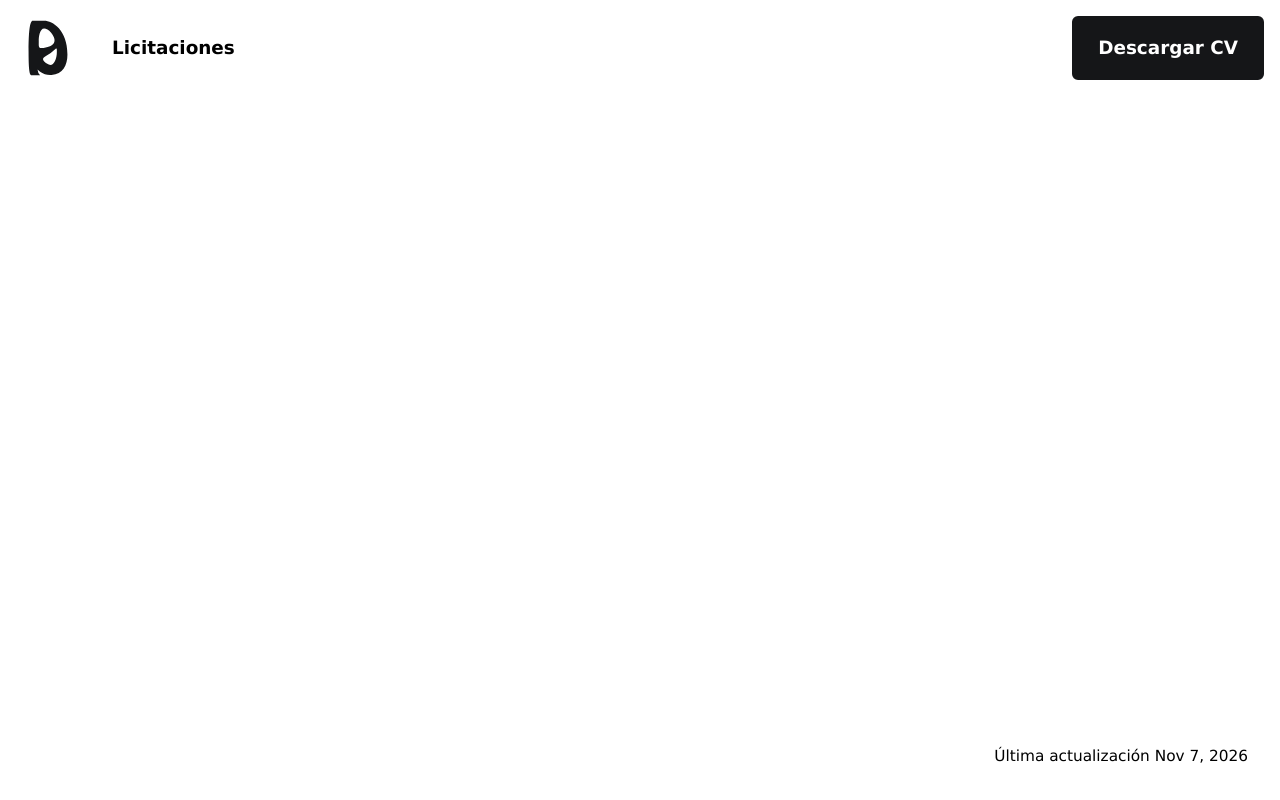
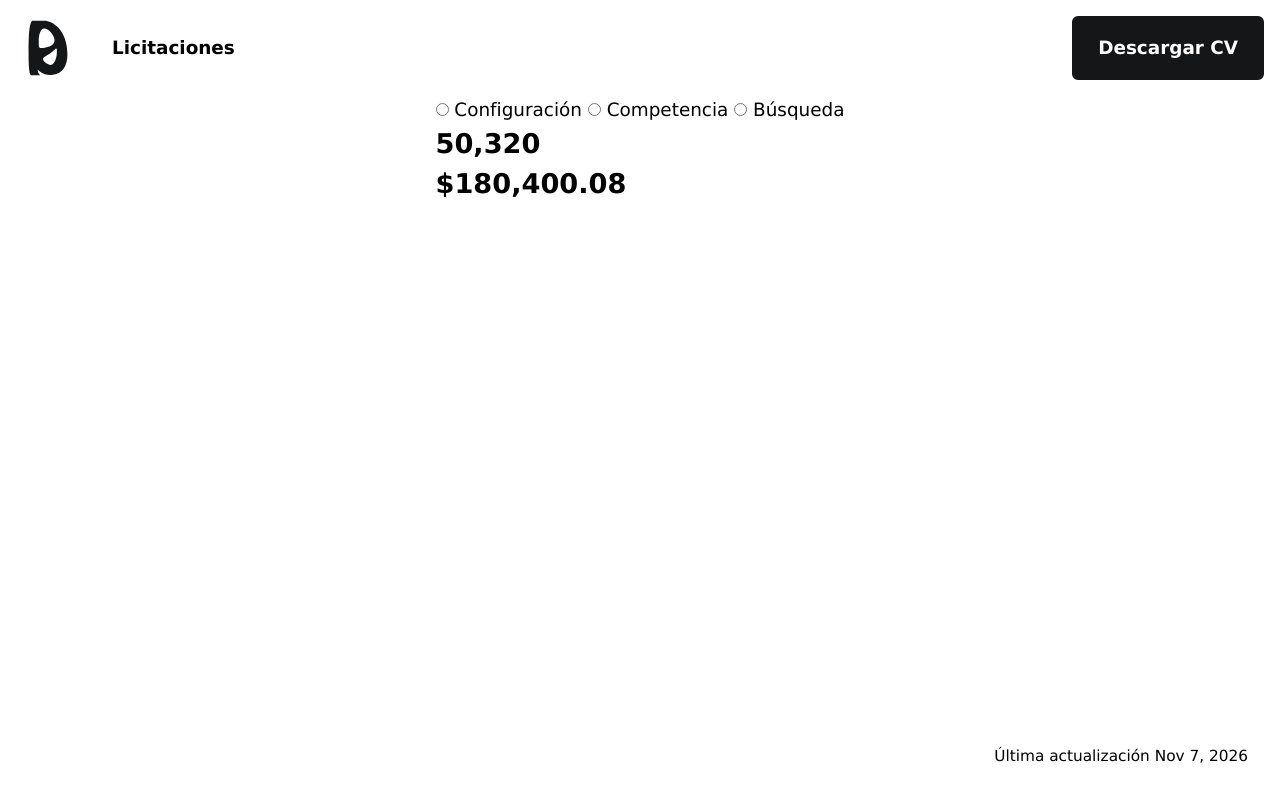
Before and after one commit to oteroriveradaniel/licitaciones, an Angular app: page /licitaciones in a window 1280 px wide. Built offline with nearby package versions, Linux system fonts and the light colour scheme.

Commit message:
Arreglado i18n y creando pagina licitaciones.

```diff
--- a/angular.json
+++ b/angular.json
@@ -8,9 +8,9 @@
   "projects": {
     "frontend": {
       "i18n": {
-        "sourceLocale": "es",
+        "sourceLocale": "es-ES",
         "locales": {
-          "en": "src/locale/messages.en.xlf"
+          "en-US": "src/locale/messages.en.xlf"
         }
       },
       "projectType": "application",
--- a/src/app/licitaciones/licitaciones.html
+++ b/src/app/licitaciones/licitaciones.html
@@ -0,0 +1,16 @@
+<menu>
+    <label for="">
+        <input type="radio" value="configuracion">
+        Configuración
+    </label>
+    <label for="">
+        <input type="radio" value="competencia">
+        Competencia
+    </label>
+    <label for="">
+        <input type="radio" value="busqueda">
+        Búsqueda
+    </label>
+</menu>
+<h2>{{ 50320 | number }}</h2>
+<h2>{{ 180400.08 | currency }}</h2>
--- a/src/app/licitaciones/licitaciones.ts
+++ b/src/app/licitaciones/licitaciones.ts
@@ -1,7 +1,8 @@
 import { Component } from '@angular/core';
+import { CurrencyPipe, DecimalPipe } from '@angular/common';
 
 @Component({
-  imports: [],
+  imports: [CurrencyPipe, DecimalPipe, ],
   selector: 'app-licitaciones',
   styleUrl: './licitaciones.css',
   templateUrl: './licitaciones.html',
```
Also changed, not shown: 2 other files (tests, documents, lock files or other folders).
